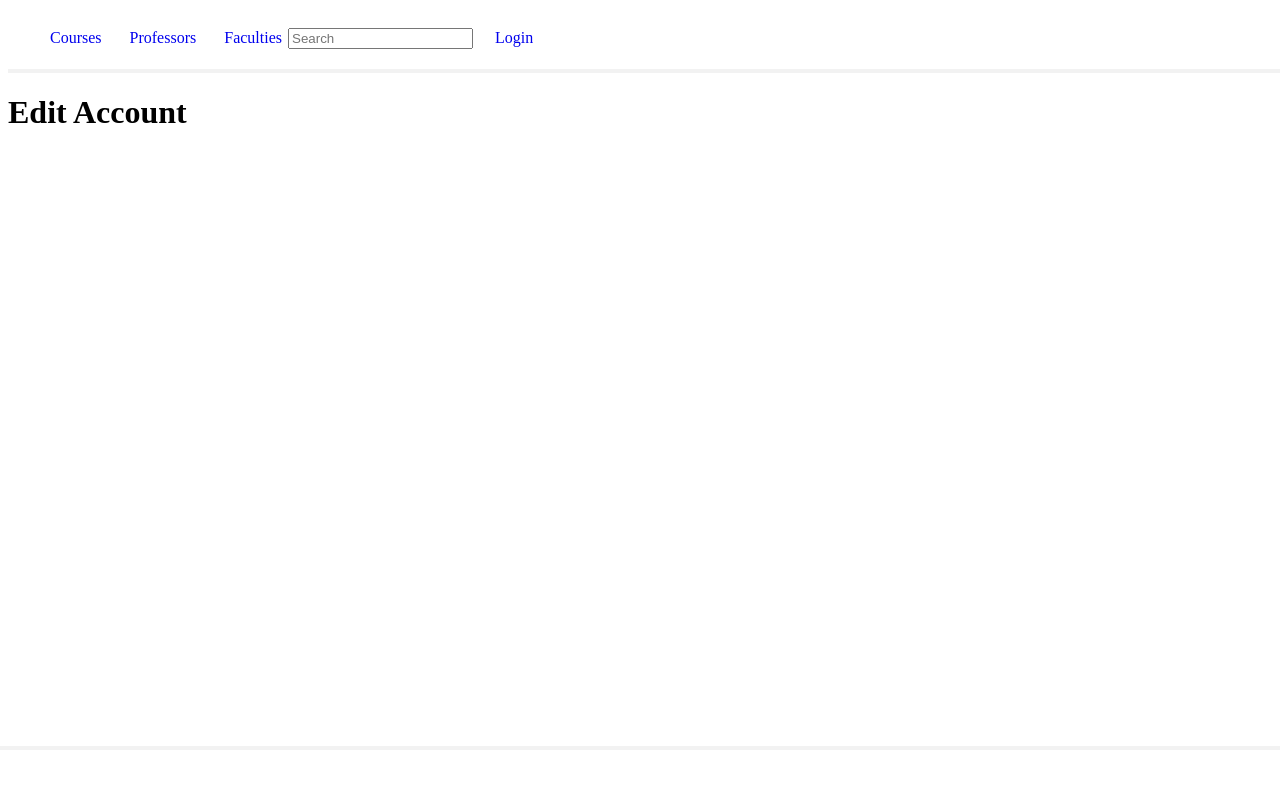
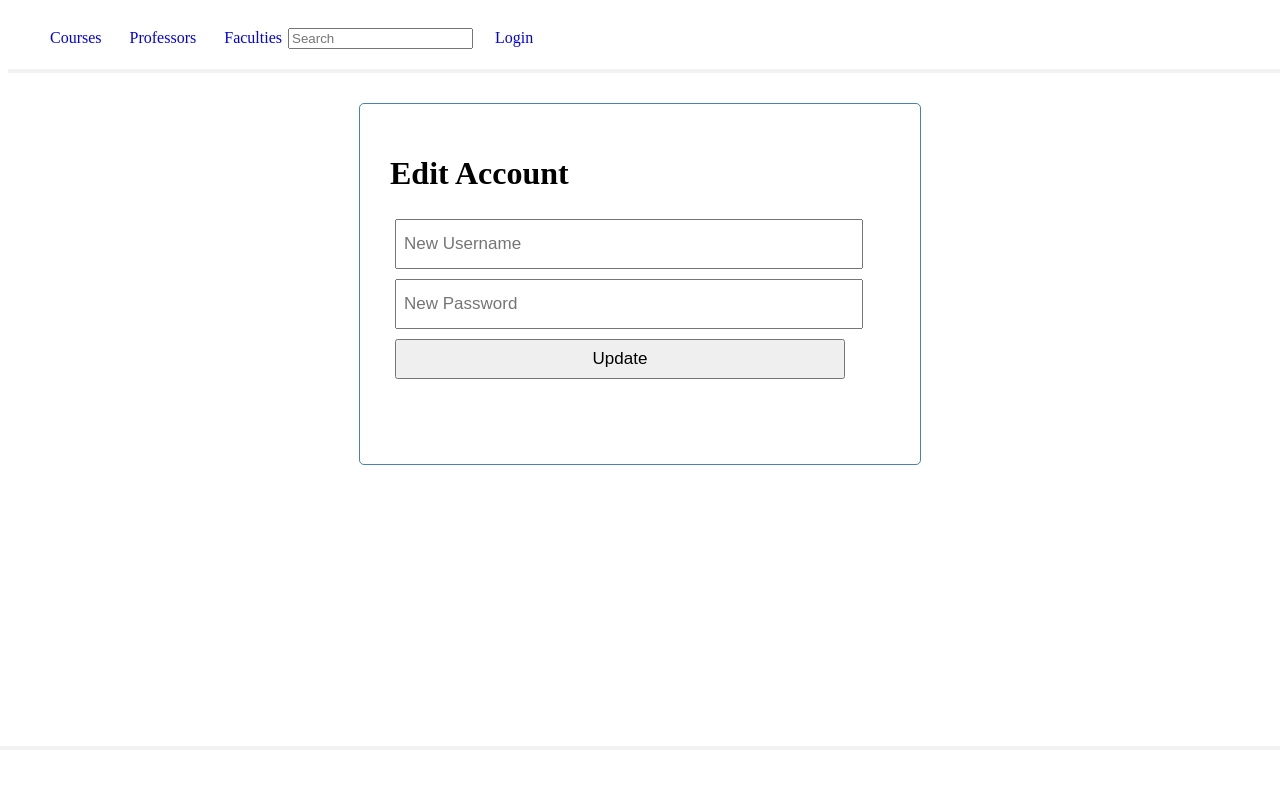
Before and after one commit to kayrux/University-Course-Helper, a React (Create React App) app in the folder client/: page /edit-account in a window 1280 px wide. Shown: the top 788 px of the page. Built offline with nearby package versions, Linux system fonts and the light colour scheme.

Commit message:
Added page for editing your account

```diff
--- a/client/src/App.js
+++ b/client/src/App.js
@@ -3,6 +3,7 @@ import { BrowserRouter as Router, Route, Routes} from "react-router-dom";
 import Navbar from './components/Navbar';
 import Footer from "./components/Footer";
 import LoginContainer from "./pages/login/LoginContainer";
+import EditAccountContainer from "./pages/editAccount/EditAccountContainer";
 
 const App = () => {
     const [showLoggedInAsAdmin, setLoggedAsAdmin] = useState(false) // Keep track of whether the user is logged in as admin
@@ -29,7 +30,7 @@ const App = () => {
                     <Route path="/faculties" element={<h1>Faculties</h1>}></Route>
                     <Route path="/reports" element={<h1>Reports</h1>}></Route>
                     <Route path="/login" element={<LoginContainer onLogin={login}/>}></Route>
-                    <Route path="/edit-account" element={<h1>Edit Account</h1>}></Route>
+                    <Route path="/edit-account" element={<EditAccountContainer />}></Route>
                 </Routes>
                 <Footer loggedIn={showLoggedInAsAdmin}/>
             </div>
--- a/client/src/pages/editAccount/EditAccountContainer.js
+++ b/client/src/pages/editAccount/EditAccountContainer.js
@@ -0,0 +1,49 @@
+import { useState } from "react"
+
+const EditAccountContainer = () => {
+    const [username, setUsername] = useState("")
+    const [password, setPassword] = useState("")
+
+    const onSubmit = (e) => {
+        e.preventDefault()
+
+        if(!username) {
+            alert("Please enter a username")
+            return
+        }
+
+        if (!password) {
+            alert("Please enter a password")
+            return
+        }
+
+        setUsername("")
+        setPassword("")
+
+    }
+
+    return (
+        <form className="login-form" onSubmit={onSubmit}>
+            <h1>Edit Account</h1>
+            <input
+                type="text"
+                placeholder="New Username"
+                value={username}
+                onChange={(e) =>
+                    setUsername(e.target.value)}
+            />
+
+            <input
+                type="text"
+                placeholder="New Password"
+                value={password}
+                onChange={(e) =>
+                    setPassword(e.target.value)}
+            />
+
+            <input type="submit" value="Update" className="btn btn-block" />
+        </form>
+    )
+}
+
+export default EditAccountContainer
--- a/client/src/pages/login/LoginContainer.js
+++ b/client/src/pages/login/LoginContainer.js
@@ -33,6 +33,7 @@ const LoginContainer = ({onLogin}) => {
                 <h2>Welcome</h2>
             ) : (
             <form className="login-form" onSubmit={onSubmit}>
+                <h1>Sign in</h1>
                 <input
                     type="text"
                     placeholder="Username"
```
